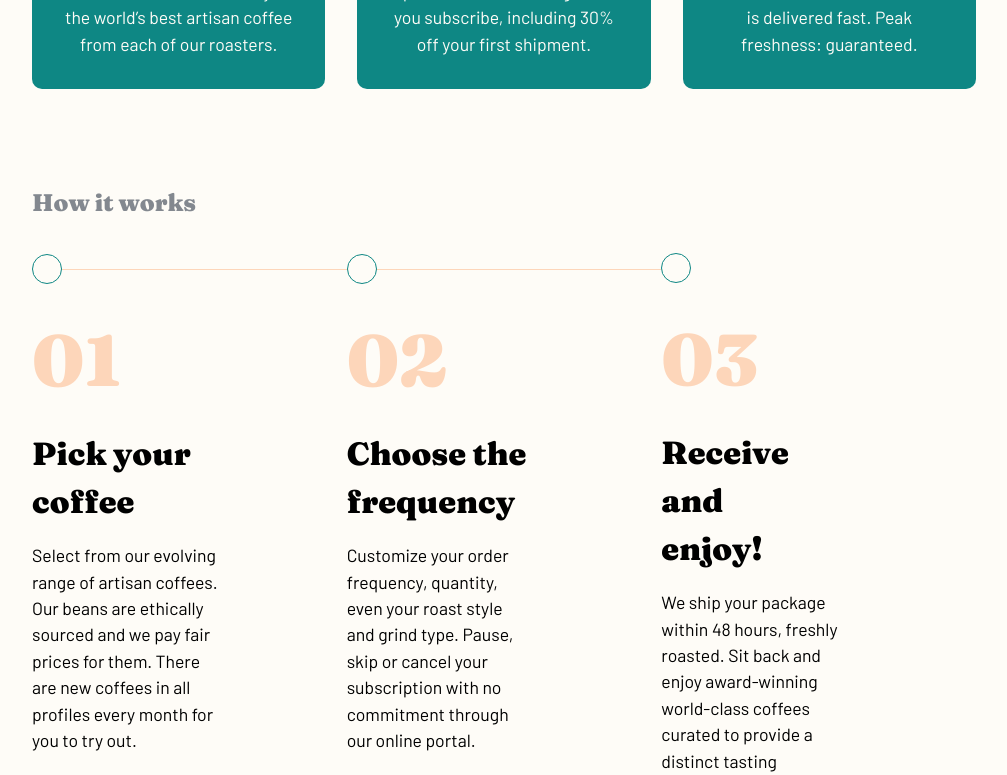
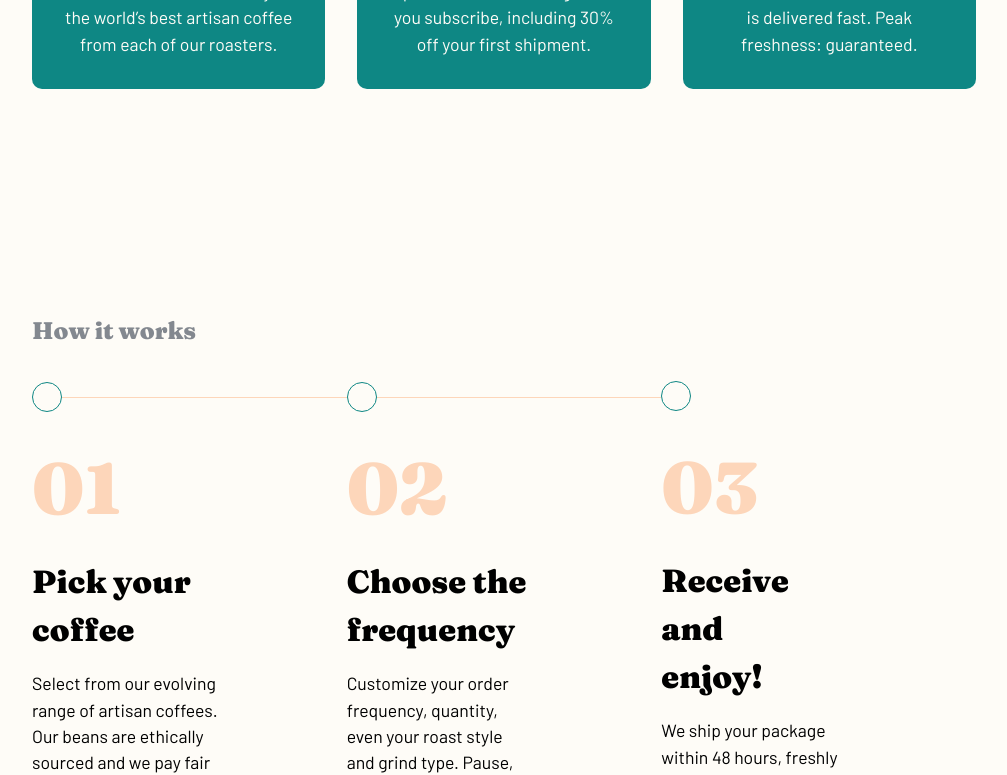
Before and after one commit to kebin20/coffee-roasters-website, a React (Vite) app: page / in a window 1280 px wide. Shown: the part 2060-2835 px from the top of the page, without its empty margins (136-1143 px from the left). Built offline with nearby package versions, Linux system fonts and the light colour scheme; no server answers; the HTML template or start-up script is replaced by a standard one.

Commit message:
style: adjusted css

```diff
--- a/src/Pages/Home.module.css
+++ b/src/Pages/Home.module.css
@@ -356,6 +356,7 @@
 
   .howItWorks {
     padding: 4em 5.5em;
+    margin-top: 8em;
   }
 
   .steps {
```
